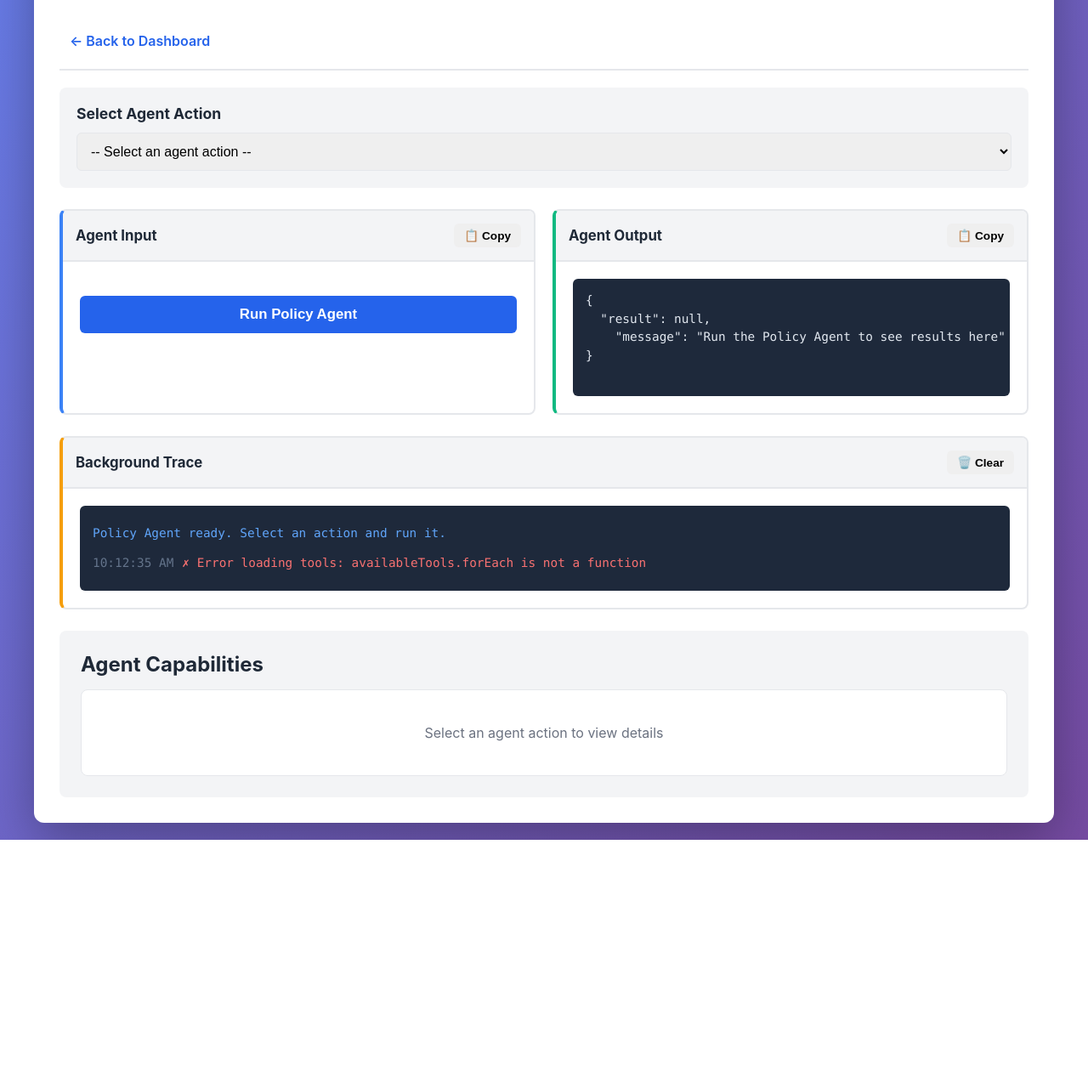
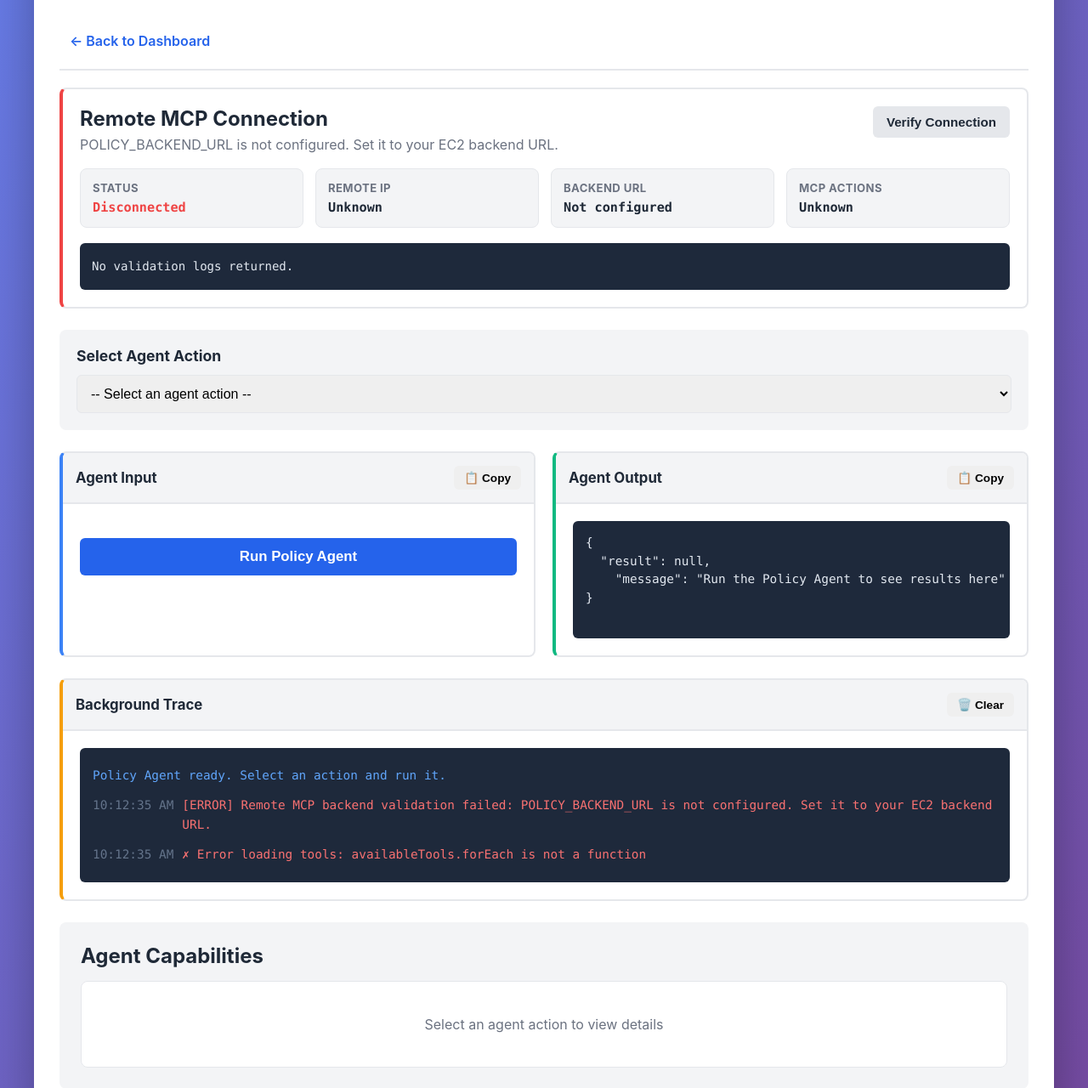
Before and after one commit to shankarmaheswaran/insurance-policy-mcp-server, a Flask app: page /agent in a window 1280 px wide. Shown: the part 180-1460 px from the top of the page at 85% size. Before the commit the page ends 1168 px from the top, so only its background shows below. Run offline with Flask 3, Linux system fonts and the light colour scheme.

Commit message:
Add remote MCP connection verification to policy agent

```diff
--- a/policy-agent-ui/app.py
+++ b/policy-agent-ui/app.py
@@ -8,6 +8,7 @@ requests to the backend hosted on AWS EC2.
 import json
 import os
 from urllib.error import HTTPError, URLError
+from urllib.parse import urlparse
 from urllib.request import Request, urlopen
 
 from flask import Flask, jsonify, render_template, request
@@ -79,6 +80,67 @@ def health_check():
     return jsonify({"status": "ok", "service": "policy-agent-ui", "backend_url": BACKEND_URL})
 
 
+@app.route("/api/agent/connection", methods=["GET"])
+def agent_connection_check():
+    """Verify that the Policy Agent UI is connected to the remote backend."""
+    missing_backend = require_backend_url()
+    if missing_backend:
+        return missing_backend
+
+    backend_host = urlparse(BACKEND_URL).hostname or BACKEND_URL
+    logs = [
+        f"[CONFIG] Local Policy Agent backend URL: {BACKEND_URL}",
+        f"[CONFIG] Remote backend host/IP: {backend_host}",
+        "[CHECK] Calling remote backend /health endpoint...",
+    ]
+
+    try:
+        with urlopen(f"{BACKEND_URL}/health", timeout=10) as health_response:
+            health = json.loads(health_response.read().decode("utf-8"))
+            logs.append(f"[SUCCESS] Remote health check returned HTTP {health_response.status}")
+
+        logs.append("[CHECK] Calling remote backend /api/agent/tools endpoint...")
+        with urlopen(f"{BACKEND_URL}/api/agent/tools", timeout=10) as tools_response:
+            tools = json.loads(tools_response.read().decode("utf-8"))
+            logs.append(
+                f"[SUCCESS] Remote MCP tool API returned {len(tools)} available actions"
+            )
+
+        logs.append("[COMPLETE] Connected to the configured remote MCP backend")
+        return jsonify(
+            {
+                "connected": True,
+                "backend_url": BACKEND_URL,
+                "backend_host": backend_host,
+                "health": health,
+                "tool_count": len(tools),
+                "logs": logs,
+            }
+        )
+    except HTTPError as error:
+        logs.append(f"[ERROR] Remote backend returned HTTP {error.code}: {error.reason}")
+        return jsonify(
+            {
+                "connected": False,
+                "backend_url": BACKEND_URL,
+                "backend_host": backend_host,
+                "logs": logs,
+                "error": error.reason,
+            }
+        ), 502
+    except URLError as error:
+        logs.append(f"[ERROR] Remote backend unavailable: {error.reason}")
+        return jsonify(
+            {
+                "connected": False,
+                "backend_url": BACKEND_URL,
+                "backend_host": backend_host,
+                "logs": logs,
+                "error": str(error.reason),
+            }
+        ), 502
+
+
 @app.route("/api/policies", methods=["GET"])
 def get_policies():
     """Proxy policy list requests."""
--- a/policy-agent-ui/static/test-console.css
+++ b/policy-agent-ui/static/test-console.css
@@ -19,6 +19,108 @@
 .nav-link:hover {
     background: var(--light-bg);
     color: var(--secondary-color);
+}
+
+.connection-section {
+    border: 2px solid var(--border-color);
+    border-left: 4px solid var(--warning-color);
+    border-radius: 8px;
+    padding: 20px;
+    margin-bottom: 25px;
+    background: #fff;
+}
+
+.connection-section.connected {
+    border-left-color: var(--success-color);
+}
+
+.connection-section.disconnected {
+    border-left-color: var(--danger-color);
+}
+
+.connection-summary {
+    display: flex;
+    justify-content: space-between;
+    gap: 16px;
+    align-items: flex-start;
+    margin-bottom: 18px;
+}
+
+.connection-summary h2 {
+    margin-bottom: 6px;
+}
+
+.connection-summary p {
+    color: var(--text-light);
+}
+
+.connection-grid {
+    display: grid;
+    grid-template-columns: repeat(auto-fit, minmax(180px, 1fr));
+    gap: 14px;
+    margin-bottom: 18px;
+}
+
+.connection-card {
+    background: var(--light-bg);
+    border: 1px solid var(--border-color);
+    border-radius: 8px;
+    padding: 14px;
+}
+
+.connection-label {
+    color: var(--text-light);
+    font-size: 0.82em;
+    font-weight: 700;
+    letter-spacing: 0.03em;
+    text-transform: uppercase;
+    margin-bottom: 6px;
+}
+
+.connection-value {
+    color: var(--text-dark);
+    font-family: 'Monaco', 'Courier New', monospace;
+    font-size: 0.95em;
+    font-weight: 700;
+    overflow-wrap: anywhere;
+}
+
+.connection-section.connected #connectionStatus {
+    color: var(--success-color);
+}
+
+.connection-section.disconnected #connectionStatus {
+    color: var(--danger-color);
+}
+
+.connection-log {
+    background: #1e293b;
+    border-radius: 6px;
+    color: #e2e8f0;
+    font-family: 'Monaco', 'Courier New', monospace;
+    font-size: 0.88em;
+    line-height: 1.5;
+    padding: 14px;
+}
+
+.connection-log-entry {
+    padding: 3px 0;
+}
+
+.connection-log-entry.success {
+    color: #34d399;
+}
+
+.connection-log-entry.info {
+    color: #60a5fa;
+}
+
+.connection-log-entry.error {
+    color: #f87171;
+}
+
+.connection-log-entry.muted {
+    color: #cbd5e1;
 }
 
 .tool-selector-section {
@@ -272,6 +374,10 @@
 }
 
 @media (max-width: 768px) {
+    .connection-summary {
+        flex-direction: column;
+    }
+
     .panel-header {
         flex-direction: column;
         align-items: flex-start;
--- a/policy-agent-ui/static/test-console.js
+++ b/policy-agent-ui/static/test-console.js
@@ -6,8 +6,74 @@ let logs = [];
 
 // Load tools on page load
 document.addEventListener("DOMContentLoaded", async () => {
+    await verifyConnection();
     await loadTools();
 });
+
+// Verify remote MCP backend connection
+async function verifyConnection() {
+    const section = document.getElementById("connectionSection");
+    const statusEl = document.getElementById("connectionStatus");
+    const messageEl = document.getElementById("connectionMessage");
+    const ipEl = document.getElementById("connectionIp");
+    const urlEl = document.getElementById("connectionUrl");
+    const toolsEl = document.getElementById("connectionTools");
+    const logEl = document.getElementById("connectionLog");
+
+    section.className = "connection-section checking";
+    statusEl.textContent = "Checking";
+    messageEl.textContent = "Checking remote MCP backend...";
+    ipEl.textContent = "Pending";
+    urlEl.textContent = "Pending";
+    toolsEl.textContent = "Pending";
+    logEl.innerHTML = '<div class="connection-log-entry">Starting connection validation...</div>';
+
+    try {
+        const response = await fetch("/api/agent/connection");
+        const data = await response.json();
+
+        ipEl.textContent = data.backend_host || "Unknown";
+        urlEl.textContent = data.backend_url || "Not configured";
+        toolsEl.textContent = Number.isInteger(data.tool_count) ? `${data.tool_count} actions` : "Unknown";
+        renderConnectionLogs(data.logs || []);
+
+        if (data.connected) {
+            section.className = "connection-section connected";
+            statusEl.textContent = "Connected";
+            messageEl.textContent = `Connected to remote MCP backend at ${data.backend_host}`;
+            addLog(`[SUCCESS] Verified remote MCP backend: ${data.backend_url}`, "success");
+        } else {
+            section.className = "connection-section disconnected";
+            statusEl.textContent = "Disconnected";
+            messageEl.textContent = data.error || "Remote MCP backend validation failed";
+            addLog(`[ERROR] Remote MCP backend validation failed: ${data.error || "unknown error"}`, "error");
+        }
+    } catch (error) {
+        section.className = "connection-section disconnected";
+        statusEl.textContent = "Disconnected";
+        messageEl.textContent = `Connection verification failed: ${error.message}`;
+        ipEl.textContent = "Unknown";
+        urlEl.textContent = "Unavailable";
+        toolsEl.textContent = "Unavailable";
+        renderConnectionLogs([`[ERROR] ${error.message}`]);
+        addLog(`[ERROR] Connection verification failed: ${error.message}`, "error");
+    }
+}
+
+function renderConnectionLogs(connectionLogs) {
+    const logEl = document.getElementById("connectionLog");
+    if (!connectionLogs.length) {
+        logEl.innerHTML = '<div class="connection-log-entry">No validation logs returned.</div>';
+        return;
+    }
+
+    logEl.innerHTML = connectionLogs.map(log => {
+        const level = log.includes("[ERROR]") ? "error" :
+            log.includes("[SUCCESS]") || log.includes("[COMPLETE]") ? "success" :
+            log.includes("[CHECK]") ? "info" : "muted";
+        return `<div class="connection-log-entry ${level}">${log}</div>`;
+    }).join("");
+}
 
 // Load available tools
 async function loadTools() {
--- a/policy-agent-ui/templates/test-console.html
+++ b/policy-agent-ui/templates/test-console.html
@@ -19,6 +19,38 @@
             <div class="nav-links">
                 <a href="/" class="nav-link">← Back to Dashboard</a>
             </div>
+
+            <!-- Remote MCP Connection Verification -->
+            <section class="connection-section" id="connectionSection">
+                <div class="connection-summary">
+                    <div>
+                        <h2>Remote MCP Connection</h2>
+                        <p id="connectionMessage">Checking remote MCP backend...</p>
+                    </div>
+                    <button onclick="verifyConnection()" class="btn btn-secondary">Verify Connection</button>
+                </div>
+                <div class="connection-grid">
+                    <div class="connection-card">
+                        <div class="connection-label">Status</div>
+                        <div class="connection-value" id="connectionStatus">Checking</div>
+                    </div>
+                    <div class="connection-card">
+                        <div class="connection-label">Remote IP</div>
+                        <div class="connection-value" id="connectionIp">Pending</div>
+                    </div>
+                    <div class="connection-card">
+                        <div class="connection-label">Backend URL</div>
+                        <div class="connection-value connection-url" id="connectionUrl">Pending</div>
+                    </div>
+                    <div class="connection-card">
+                        <div class="connection-label">MCP Actions</div>
+                        <div class="connection-value" id="connectionTools">Pending</div>
+                    </div>
+                </div>
+                <div class="connection-log" id="connectionLog">
+                    <div class="connection-log-entry">Connection validation has not completed yet.</div>
+                </div>
+            </section>
 
             <!-- Tool Selector -->
             <section class="tool-selector-section">
```
